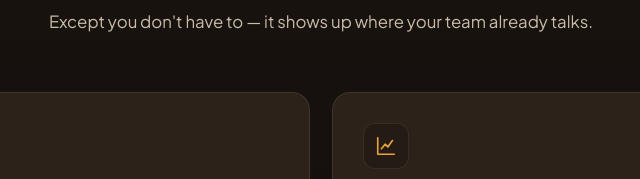
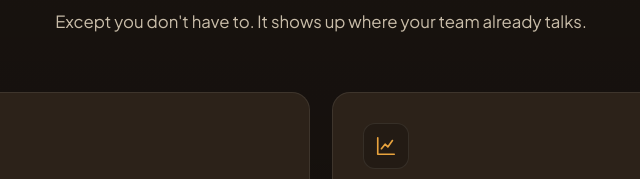
Before and after one commit to Logizel/takoyaki, a website: page docs/index.html in a window 1280 px wide. Shown: the part 864-1043 px from the top of the page, 319-959 px from the left. Drawn offline with Linux system fonts and the light colour scheme.

Commit message:
Polishing of the Website

```diff
--- a/docs/index.html
+++ b/docs/index.html
@@ -1005,8 +1005,7 @@
           <span class="eyebrow">Features</span>
           <h2>Everything you'd check a dashboard for</h2>
           <p>
-            Except you don't have to — it shows up where your team already
-            talks.
+            Except you don't have to. It shows up where your team already talks.
           </p>
         </div>
         <div class="feature-grid">
```
